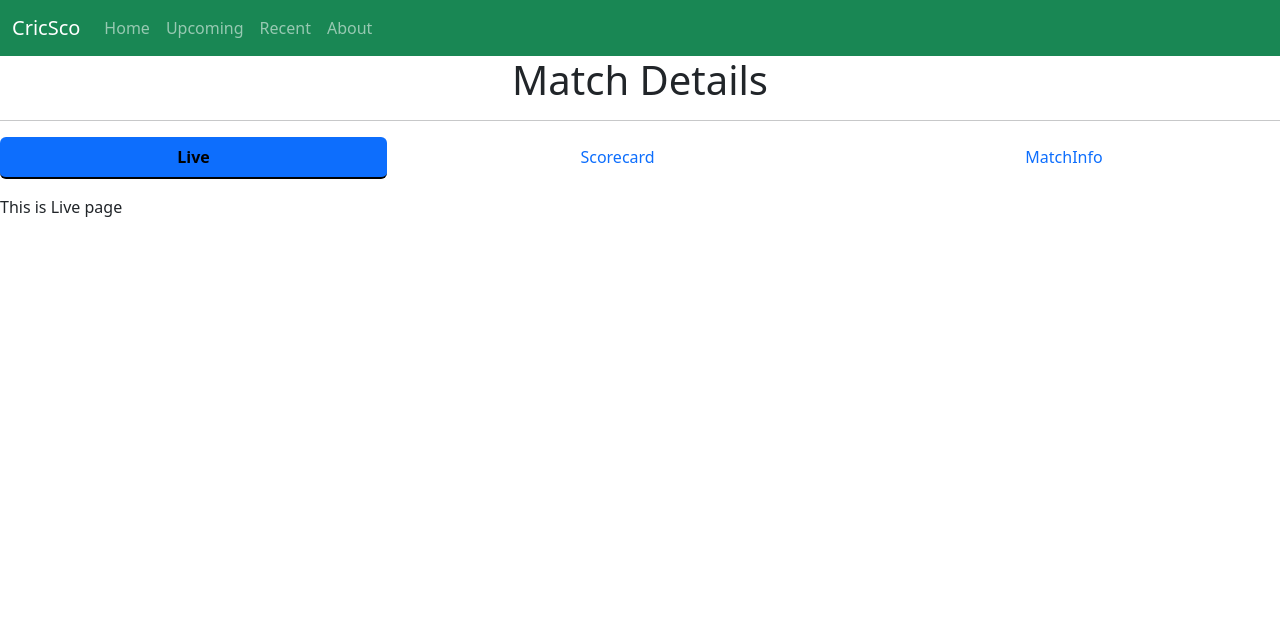
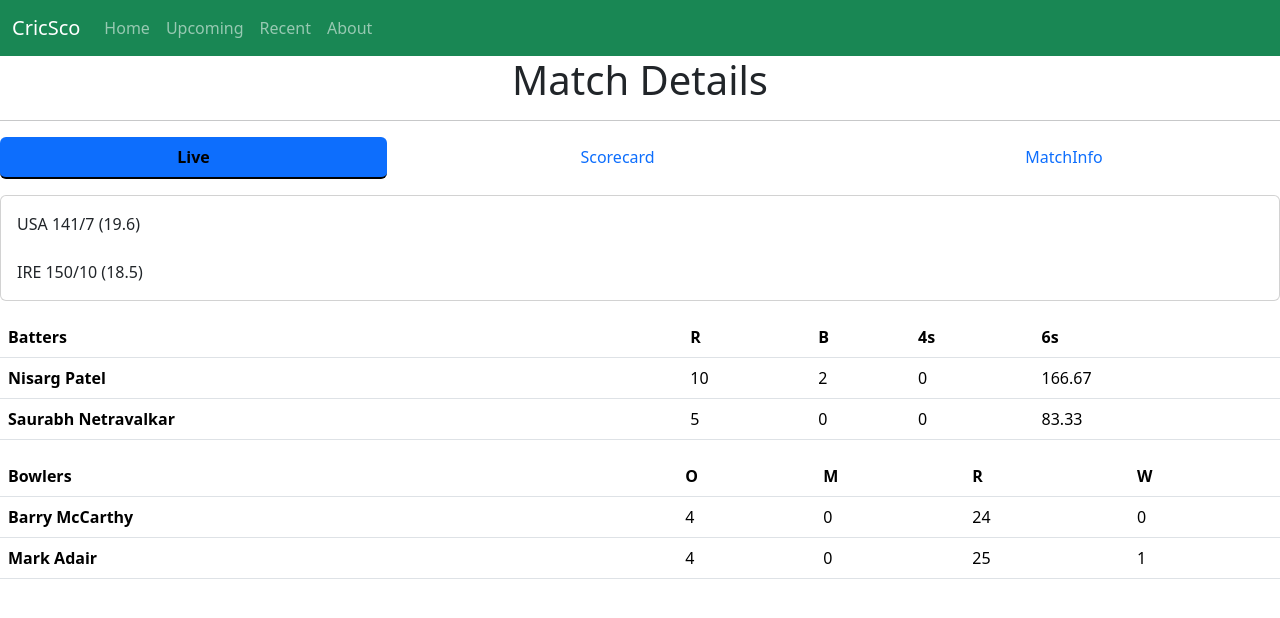
Before and after one commit to VANSHPAR/react--LiveCricketScore-app, a React (Create React App) app: page /detail/live in a window 1280 px wide. Shown: the top 618 px of the page. Built offline with nearby package versions, Linux system fonts and the light colour scheme.

Commit message:
twelve commit

```diff
--- a/src/App.js
+++ b/src/App.js
@@ -6,6 +6,7 @@ import Scores from './components/Scores';
 import About from './components/About';
 import Detail from './components/Detail';
 import Live from './components/Live';
+import Hscorecard from './components/Hscorecard';
 
 import Matchinfo from './components/Matchinfo';
 import {
@@ -30,7 +31,7 @@ export default class App extends Component {
                  <Route  path="/detail/" element={<Detail />} >
                  <Route index element={<Live />}/>
                  <Route  path="live" element={<Live />} />
-                 <Route  path="hscorecard" element={<hscorecard />} />
+                <Route  path="hscorecard" element={<Hscorecard />} />
                  <Route  path="matchinfo" element={<Matchinfo />} />
                  </Route>
 
--- a/src/components/Detail.js
+++ b/src/components/Detail.js
@@ -6,6 +6,7 @@ import {
 } from "react-router-dom";
 
 export default class Detail extends Component {
+
   render() {
     return (
       <>
--- a/src/components/Hscorecard.js
+++ b/src/components/Hscorecard.js
@@ -1,9 +1,9 @@
 import React, { Component } from 'react'
 
-export default class hsc extends Component {
+export default class Hscorecard extends Component {
   render() {
     return (
-      <div>Match Scorecard</div>
+      <div>This is Hscorecard</div>
     )
   }
 }
--- a/src/components/Live.js
+++ b/src/components/Live.js
@@ -1,10 +1,318 @@
 import React, { Component } from 'react'
 
 export default class Live extends Component {
+  articles=[
+   {
+  "miniscore": {
+    "inningsId": 2,
+    "batsmanStriker": {
+      "batBalls": 6,
+      "batDots": 2,
+      "batFours": 2,
+      "batId": 15475,
+      "batName": "Nisarg Patel",
+      "batMins": 14,
+      "batRuns": 10,
+      "batSixes": 0,
+      "batStrikeRate": 166.67
+    },
+    "batsmanNonStriker": {
+      "batBalls": 6,
+      "batDots": 3,
+      "batFours": 0,
+      "batId": 9748,
+      "batName": "Saurabh Netravalkar",
+      "batMins": 11,
+      "batRuns": 5,
+      "batSixes": 0,
+      "batStrikeRate": 83.33
+    },
+    "batTeam": {
+      "teamId": 15,
+      "teamScore": 141,
+      "teamWkts": 7
+    },
+    "bowlerStriker": {
+      "bowlId": 10451,
+      "bowlName": "Barry McCarthy",
+      "bowlMaidens": 0,
+      "bowlNoballs": 0,
+      "bowlOvs": 4,
+      "bowlRuns": 24,
+      "bowlWides": 1,
+      "bowlWkts": 0,
+      "bowlEcon": 6
+    },
+    "bowlerNonStriker": {
+      "bowlId": 10449,
+      "bowlName": "Mark Adair",
+      "bowlMaidens": 0,
+      "bowlNoballs": 0,
+      "bowlOvs": 4,
+      "bowlRuns": 25,
+      "bowlWides": 2,
+      "bowlWkts": 1,
+      "bowlEcon": 6.25
+    },
+    "overs": 19.6,
+    "recentOvsStats": "... 1 0 2 2 1 Wd 4  | 0 Wd B1 4 0 0 1",
+    "target": 151,
+    "partnerShip": {
+      "balls": 12,
+      "runs": 18
+    },
+    "currentRunRate": 7.05,
+    "requiredRunRate": 0,
+    "lastWicket": "Yasir Mohammad   c and b Curtis Campher 0(2)  - 123/7 in 17.6 ov.",
+    "matchScoreDetails": {
+      "matchId": 40381,
+      "inningsScoreList": [
+        {
+          "inningsId": 2,
+          "batTeamId": 15,
+          "batTeamName": "USA",
+          "score": 141,
+          "wickets": 7,
+          "overs": 19.6,
+          "isDeclared": false,
+          "isFollowOn": false,
+          "ballNbr": 120
+        },
+        {
+          "inningsId": 1,
+          "batTeamId": 27,
+          "batTeamName": "IRE",
+          "score": 150,
+          "wickets": 10,
+          "overs": 18.5,
+          "isDeclared": false,
+          "isFollowOn": false,
+          "ballNbr": 113
+        }
+      ],
+      "tossResults": {
+        "tossWinnerId": 15,
+        "tossWinnerName": "United States",
+        "decision": "Bowling"
+      },
+      "matchTeamInfo": [
+        {
+          "battingTeamId": 27,
+          "battingTeamShortName": "IRE",
+          "bowlingTeamId": 15,
+          "bowlingTeamShortName": "USA"
+        },
+        {
+          "battingTeamId": 15,
+          "battingTeamShortName": "USA",
+          "bowlingTeamId": 27,
+          "bowlingTeamShortName": "IRE"
+        }
+      ],
+      "isMatchNotCovered": false,
+      "matchFormat": "T20",
+      "state": "Complete",
+      "customStatus": "Ireland won by 9 runs",
+      "highlightedTeamId": 27
+    },
+    "latestPerformance": [],
+    "ppData": {
+      "pp_1": {
+        "ppId": 28,
+        "ppOversFrom": 0.1,
+        "ppOversTo": 6,
+        "ppType": "mandatory",
+        "runsScored": 34
+      }
+    },
+    "overSummaryList": [],
+    "lastWicketScore": 0,
+    "remRunsToWin": 0,
+    "responseLastUpdated": 1650587614
+  },
+  "matchHeader": {
+    "matchId": 40381,
+    "matchDescription": "2nd T20I",
+    "matchFormat": "T20",
+    "matchType": "International",
+    "complete": true,
+    "domestic": false,
+    "matchStartTimestamp": 1640304000000,
+    "matchCompleteTimestamp": 1640316253487,
+    "dayNight": true,
+    "year": 2021,
+    "state": "Complete",
+    "status": "United States opt to bowl",
+    "tossResults": {
+      "tossWinnerId": 15,
+      "tossWinnerName": "United States",
+      "decision": "Bowling"
+    },
+    "result": {
+      "resultType": "win",
+      "winningTeam": "Ireland",
+      "winningteamId": 27,
+      "winningMargin": 9,
+      "winByRuns": true,
+      "winByInnings": false
+    },
+    "revisedTarget": {
+      "reason": ""
+    },
+    "playersOfTheMatch": [
+      {
+        "id": 11131,
+        "name": "Lorcan Tucker",
+        "fullName": "Lorcan Tucker",
+        "nickName": "Lorcan Tucker",
+        "captain": false,
+        "keeper": false,
+        "substitute": false,
+        "teamName": "Ireland U19",
+        "faceImageId": 191070
+      }
+    ],
+    "playersOfTheSeries": [
+      {
+        "id": 11131,
+        "name": "Lorcan Tucker",
+        "fullName": "Lorcan Tucker",
+        "nickName": "Lorcan Tucker",
+        "captain": false,
+        "keeper": false,
+        "substitute": false,
+        "bowlingStyle": "Ireland U19",
+        "faceImageId": 191070
+      }
+    ],
+    "matchTeamInfo": [
+      {
+        "battingTeamId": 27,
+        "battingTeamShortName": "IRE",
+        "bowlingTeamId": 15,
+        "bowlingTeamShortName": "USA"
+      },
+      {
+        "battingTeamId": 15,
+        "battingTeamShortName": "USA",
+        "bowlingTeamId": 27,
+        "bowlingTeamShortName": "IRE"
+      }
+    ],
+    "isMatchNotCovered": false,
+    "team1": {
+      "id": 15,
+      "name": "United States",
+      "playerDetails": [],
+      "shortName": "USA"
+    },
+    "team2": {
+      "id": 27,
+      "name": "Ireland",
+      "playerDetails": [],
+      "shortName": "IRE"
+    },
+    "seriesDesc": "Ireland tour of USA, 2021",
+    "seriesId": 3866,
+    "seriesName": "Ireland tour of USA, 2021"
+  }
+}
+
+
+]
+
+constructor() {
+    super();
+    console.log("constructor from scores")
+    this.state = {
+      articles: this.articles,
+      loading: false,
+    }
+  }
   render() {
+
+
+
+
+
     return (
+
       <div>
-        This is Live page
+         <div className="my-3">
+              <div className="card" >
+
+                  <div className="card-body">
+
+                    {/* <img src={`https://cricbuzz-cricket.p.rapidapi.com/photos/v1/index?lastId=${url1}`}  className="img-fluid" />  */}
+                    <span > {this.state.articles[0].miniscore.matchScoreDetails.inningsScoreList[0]?.batTeamName}     {this.state.articles[0].miniscore.matchScoreDetails.inningsScoreList[0]?.score}/{this.state.articles[0].miniscore.matchScoreDetails.inningsScoreList[0]?.wickets} ({this.state.articles[0].miniscore.matchScoreDetails.inningsScoreList[0]?.overs})</span>
+                    <br />
+                    <br />
+                    {/* <img src={`https://cricbuzz-cricket.p.rapidapi.com/photos/v1/index?lastId=${url2}`} className="img-fluid"/> */}
+                    <span > {this.state.articles[0].miniscore.matchScoreDetails.inningsScoreList[1]?.batTeamName}     {this.state.articles[0].miniscore.matchScoreDetails.inningsScoreList[1]?.score}/{this.state.articles[0].miniscore.matchScoreDetails.inningsScoreList[1]?.wickets} ({this.state.articles[0].miniscore.matchScoreDetails.inningsScoreList[1]?.overs})</span>
+                    {/* <p className="card-text text-info-emphasis">{status}</p>
+                    <Link to="/detail" className="btn btn-sm btn-primary" >Read More</Link> */}
+                  </div>
+              </div>
+            </div>
+       <table className="table">
+  <thead>
+    <tr>
+      <th scope="col">Batters</th>
+      <th scope="col">R</th>
+      <th scope="col">B</th>
+       <th scope="col">4s</th>
+      <th scope="col">6s</th>
+    </tr>
+  </thead>
+  <tbody>
+    <tr>
+      <th scope="row">{this.state.articles[0].miniscore.batsmanStriker.batName}</th>
+
+      <td>{this.state.articles[0].miniscore.batsmanStriker.batRuns}</td>
+      <td>{this.state.articles[0].miniscore.batsmanStriker.batFours}</td>
+      <td>{this.state.articles[0].miniscore.batsmanStriker.batSixes}</td>
+      <td>{this.state.articles[0].miniscore.batsmanStriker.batStrikeRate}</td>
+    </tr>
+    <tr>
+     <th scope="row">{this.state.articles[0].miniscore.batsmanNonStriker.batName}</th>
+
+      <td>{this.state.articles[0].miniscore.batsmanNonStriker.batRuns}</td>
+      <td>{this.state.articles[0].miniscore.batsmanNonStriker.batFours}</td>
+      <td>{this.state.articles[0].miniscore.batsmanNonStriker.batSixes}</td>
+      <td>{this.state.articles[0].miniscore.batsmanNonStriker.batStrikeRate}</td>
+    </tr>
+
+  </tbody>
+</table>
+<table className="table">
+  <thead>
+    <tr>
+      <th scope="col">Bowlers</th>
+      <th scope="col">O</th>
+      <th scope="col">M</th>
+      <th scope="col">R</th>
+      <th scope="col">W</th>
+    </tr>
+  </thead>
+  <tbody>
+    <tr>
+      <th scope="row">{this.state.articles[0].miniscore.bowlerStriker.bowlName}</th>
+      <td>{this.state.articles[0].miniscore.bowlerStriker.bowlOvs}</td>
+      <td>{this.state.articles[0].miniscore.bowlerStriker.bowlMaidens}</td>
+      <td>{this.state.articles[0].miniscore.bowlerStriker.bowlRuns}</td>
+      <td>{this.state.articles[0].miniscore.bowlerStriker.bowlWkts}</td>
+
+    </tr>
+    <tr>
+         <th scope="row">{this.state.articles[0].miniscore.bowlerNonStriker.bowlName}</th>
+      <td>{this.state.articles[0].miniscore.bowlerNonStriker.bowlOvs}</td>
+      <td>{this.state.articles[0].miniscore.bowlerNonStriker.bowlMaidens}</td>
+      <td>{this.state.articles[0].miniscore.bowlerNonStriker.bowlRuns}</td>
+      <td>{this.state.articles[0].miniscore.bowlerNonStriker.bowlWkts}</td>
+    </tr>
+
+  </tbody>
+</table>
       </div>
     )
   }
```
